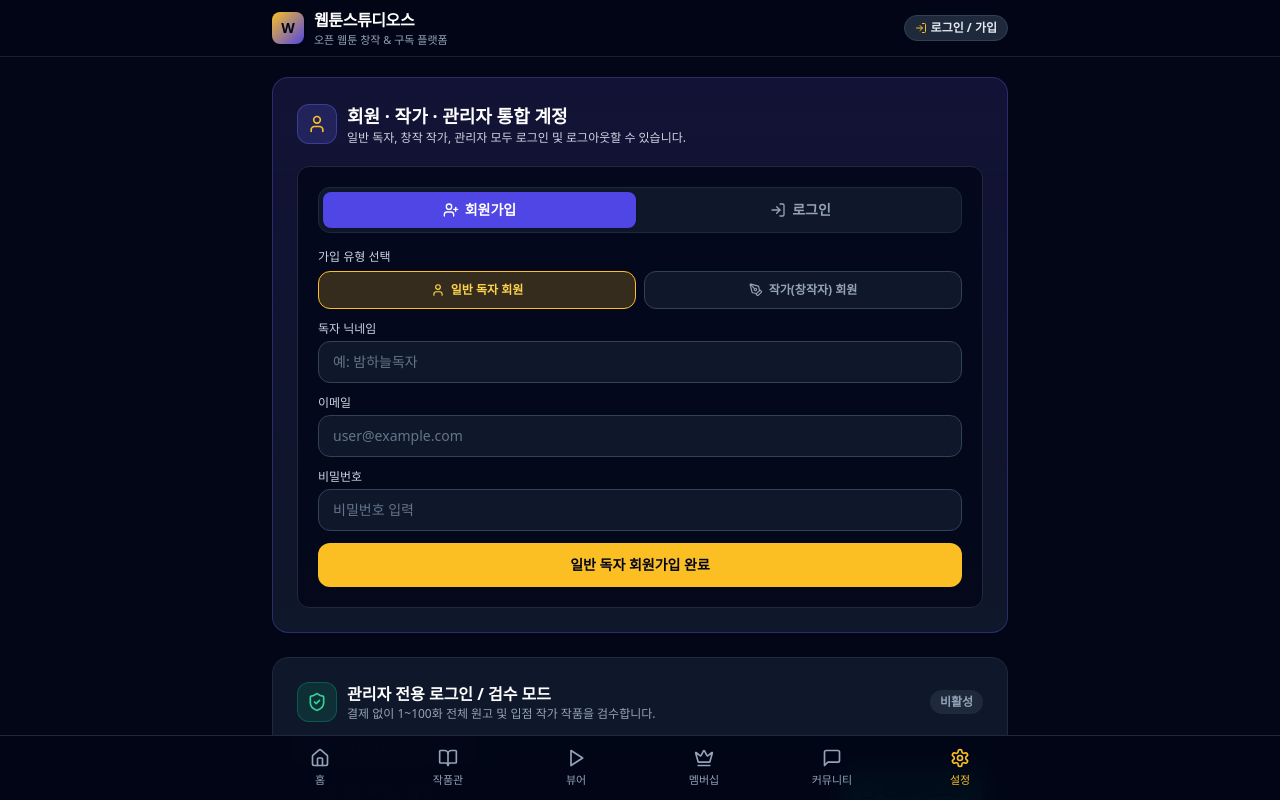
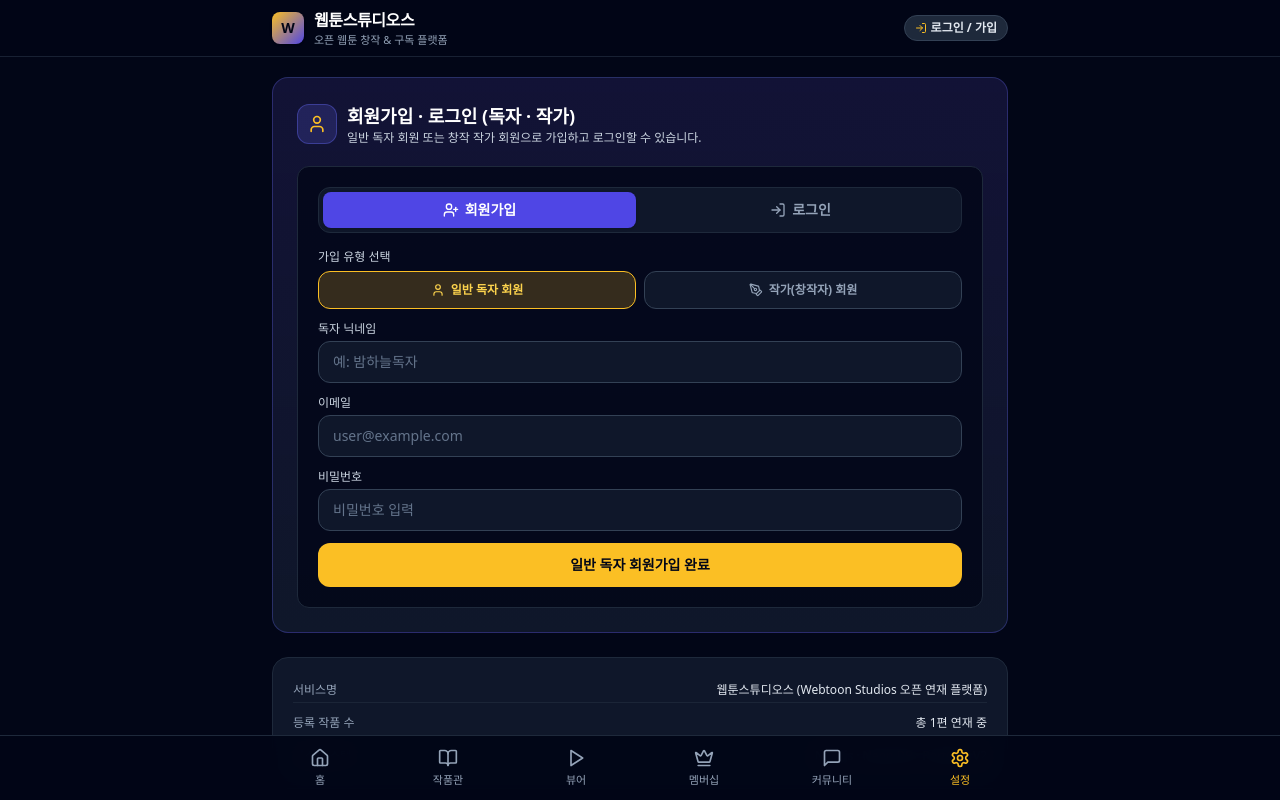
Before and after one commit to parkhy5454/Webtoon-Studio, a Next.js app: page / in a window 1280 px wide. Both pictures are taken after a click on the button "로그인 / 가입". Shown: the top 800 px of the page. Built offline with nearby package versions, Linux system fonts and the light colour scheme.

Commit message:
Add files via upload

```diff
--- a/src/app/page.tsx
+++ b/src/app/page.tsx
@@ -154,14 +154,16 @@ export default function WebtoonStudioPage() {
   const [isFullscreen, setIsFullscreen] = useState<boolean>(false);
   const [fullscreenCutIndex, setFullscreenCutIndex] = useState<number>(0);
 
-  // 멤버십 & 관리자 검수 모드 상태
+  // 멤버십 & 관리자 검수 모드 상태 (기본 화면에서는 비공개)
   const [isMember, setIsMember] = useState<boolean>(false);
   const [isAdminReview, setIsAdminReview] = useState<boolean>(false);
+  const [showAdminPanel, setShowAdminPanel] = useState<boolean>(false);
+  const [secretTapCount, setSecretTapCount] = useState<number>(0);
   const [adminPinInput, setAdminPinInput] = useState<string>('');
   const [adminError, setAdminError] = useState<string>('');
   const [adminSuccessMsg, setAdminSuccessMsg] = useState<string>('');
 
-  // 통합 회원(일반 독자 / 작가 / 관리자) 계정 상태
+  // 회원(일반 독자 / 작가) 계정 상태
   const [users, setUsers] = useState<UserAccount[]>([]);
   const [currentUser, setCurrentUser] = useState<UserAccount | null>(null);
   const [authMode, setAuthMode] = useState<'login' | 'signup'>('signup');
@@ -237,6 +239,17 @@ export default function WebtoonStudioPage() {
     setIsFullscreen(false);
     setActiveTab('home');
     window.scrollTo({ top: 0, behavior: 'smooth' });
+  };
+
+  // 하단 서비스명 영역 5회 연속 터치 시 숨김 관리자 인증 패널 토글
+  const handleSecretAdminTrigger = () => {
+    const next = secretTapCount + 1;
+    if (next >= 5) {
+      setShowAdminPanel((prev) => !prev);
+      setSecretTapCount(0);
+    } else {
+      setSecretTapCount(next);
+    }
   };
 
   // 현재 선택된 작품 & 회차
@@ -307,7 +320,7 @@ export default function WebtoonStudioPage() {
       setAdminPinInput('');
       showToast('관리자 로그인 완료 (전체 회차 잠금 해제)');
     } else {
-      setAdminError('PIN 번호가 일치하지 않습니다. (기본 PIN: 2026)');
+      setAdminError('PIN 번호가 일치하지 않습니다.');
       setAdminSuccessMsg('');
     }
   };
@@ -316,12 +329,13 @@ export default function WebtoonStudioPage() {
   const handleLogoutAll = () => {
     setCurrentUser(null);
     setIsAdminReview(false);
+    setShowAdminPanel(false);
     setAdminSuccessMsg('');
     localStorage.removeItem(STORAGE_KEYS.CURRENT_USER);
     showToast('로그아웃되었습니다.');
   };
 
-  // 통합 회원가입 / 로그인 핸들러 (일반 독자 & 작가)
+  // 회원가입 / 로그인 핸들러 (일반 독자 & 작가 + 관리자 이메일 로그인 지원)
   const handleAuthSubmit = (e: React.FormEvent) => {
     e.preventDefault();
     setAuthError('');
@@ -370,6 +384,7 @@ export default function WebtoonStudioPage() {
           : `${name}님, 일반 회원으로 가입되었습니다!`
       );
     } else {
+      // 관리자 이메일(admin@webtoon.kr / 2026) 비공개 로그인 지원
       if (email === 'admin@webtoon.kr' && password === '2026') {
         const adminAccount: UserAccount = {
           id: 'admin-master',
@@ -578,6 +593,7 @@ export default function WebtoonStudioPage() {
     : [];
 
   const isLoggedIn = Boolean(currentUser || isAdminReview);
+  const isAdminLoggedIn = Boolean(isAdminReview || currentUser?.role === 'admin');
 
   // 컷 렌더링 헬퍼 (일반 뷰어 & 전체화면 리더 공용 스타일)
   const renderCutVisual = (cut: EpisodeCut, idx: number, isReaderMode = false) => {
@@ -690,7 +706,7 @@ export default function WebtoonStudioPage() {
                 <span className="font-bold text-sm sm:text-base tracking-tight text-white group-hover:text-amber-300 transition">
                   웹툰스튜디오스
                 </span>
-                {(isAdminReview || currentUser?.role === 'admin') && (
+                {isAdminLoggedIn && (
                   <span className="inline-flex items-center gap-1 px-2 py-0.5 rounded-full text-[11px] font-bold bg-emerald-500/20 text-emerald-300 border border-emerald-500/40 animate-pulse">
                     <ShieldCheck className="w-3 h-3" />
                     관리자
@@ -711,14 +727,14 @@ export default function WebtoonStudioPage() {
                   type="button"
                   onClick={() => setActiveTab('settings')}
                   className={`inline-flex items-center gap-1 px-2.5 py-1 rounded-full text-xs font-semibold border transition ${
-                    currentUser?.role === 'admin' || isAdminReview
+                    isAdminLoggedIn
                       ? 'bg-emerald-500/20 text-emerald-300 border-emerald-500/40'
                       : currentUser?.role === 'creator'
                       ? 'bg-indigo-500/20 text-indigo-300 border-indigo-500/40'
                       : 'bg-slate-800 text-slate-200 border-slate-700'
                   }`}
                 >
-                  {currentUser?.role === 'admin' || isAdminReview ? (
+                  {isAdminLoggedIn ? (
                     <ShieldCheck className="w-3 h-3" />
                   ) : currentUser?.role === 'creator' ? (
                     <PenTool className="w-3 h-3" />
@@ -1032,7 +1048,7 @@ export default function WebtoonStudioPage() {
                   회차 목록 ({currentWork.episodes.length}화)
                 </h3>
                 <span className="text-xs text-slate-400">
-                  {isAdminReview || currentUser?.role === 'admin'
+                  {isAdminLoggedIn
                     ? '관리자 모드: 전 회차 열람 가능'
                     : isMember
                     ? '멤버십 회원: 전 회차 열람 가능'
@@ -1342,7 +1358,7 @@ export default function WebtoonStudioPage() {
                     onClick={() => setActiveTab('settings')}
                     className="px-6 py-3 rounded-xl bg-slate-800 hover:bg-slate-700 text-slate-200 font-semibold text-sm border border-slate-700 transition"
                   >
-                    관리자 로그인 / PIN 입력
+                    회원 로그인하기
                   </button>
                 </div>
               </div>
@@ -1472,15 +1488,15 @@ export default function WebtoonStudioPage() {
           </div>
         )}
 
-        {/* ==================== 6. 설정 탭 (일반 독자 · 작가 · 관리자 통합 계정 & 작가 스튜디오) ==================== */}
+        {/* ==================== 6. 설정 탭 (일반 독자 · 작가 회원가입/로그인 & 작가 스튜디오) ==================== */}
         {activeTab === 'settings' && (
           <div className="space-y-6">
-            {/* (A) 통합 회원 / 작가 / 관리자 계정 관리 */}
+            {/* (A) 회원 / 작가 계정 관리 (관리자 관련 문구 및 폼은 일반 화면에 노출하지 않음) */}
             <div className="p-6 rounded-2xl bg-gradient-to-b from-indigo-950/60 to-slate-900 border border-indigo-500/30 space-y-5">
               <div className="flex items-center justify-between gap-2">
                 <div className="flex items-center gap-2.5">
                   <div className="w-10 h-10 rounded-xl bg-indigo-500/20 border border-indigo-500/40 flex items-center justify-center shrink-0">
-                    {currentUser?.role === 'admin' || isAdminReview ? (
+                    {isAdminLoggedIn ? (
                       <ShieldCheck className="w-5 h-5 text-emerald-400" />
                     ) : currentUser?.role === 'creator' ? (
                       <PenTool className="w-5 h-5 text-indigo-300" />
@@ -1490,10 +1506,10 @@ export default function WebtoonStudioPage() {
                   </div>
                   <div>
                     <h2 className="text-base sm:text-lg font-bold text-white">
-                      회원 · 작가 · 관리자 통합 계정
+                      회원가입 · 로그인 (독자 · 작가)
                     </h2>
                     <p className="text-xs text-slate-300">
-                      일반 독자, 창작 작가, 관리자 모두 로그인 및 로그아웃할 수 있습니다.
+                      일반 독자 회원 또는 창작 작가 회원으로 가입하고 로그인할 수 있습니다.
                     </p>
                   </div>
                 </div>
@@ -1511,7 +1527,7 @@ export default function WebtoonStudioPage() {
               </div>
 
               {!isLoggedIn ? (
-                /* 비로그인 상태: 일반 독자 / 작가 회원가입 및 통합 로그인 폼 */
+                /* 비로그인 상태: 일반 독자 / 작가 회원가입 및 로그인 폼 */
                 <div className="p-4 sm:p-5 rounded-xl bg-slate-950/80 border border-slate-800 space-y-4">
                   <div className="grid grid-cols-2 gap-2 p-1 rounded-xl bg-slate-900 border border-slate-800">
                     <button
@@ -1654,14 +1670,14 @@ export default function WebtoonStudioPage() {
                       <div className="flex items-center gap-2">
                         <span
                           className={`px-2 py-0.5 rounded text-[11px] font-bold ${
-                            currentUser?.role === 'admin' || isAdminReview
+                            isAdminLoggedIn
                               ? 'bg-emerald-500/20 text-emerald-300'
                               : currentUser?.role === 'creator'
                               ? 'bg-indigo-500/20 text-indigo-300'
                               : 'bg-amber-400/20 text-amber-300'
                           }`}
                         >
-                          {currentUser?.role === 'admin' || isAdminReview
+                          {isAdminLoggedIn
                             ? '관리자 계정'
                             : currentUser?.role === 'creator'
                             ? '창작 작가 계정'
@@ -1703,9 +1719,7 @@ export default function WebtoonStudioPage() {
                   )}
 
                   {/* 작가 또는 관리자 계정일 때 작가 스튜디오 노출 */}
-                  {(currentUser?.role === 'creator' ||
-                    currentUser?.role === 'admin' ||
-                    isAdminReview) && (
+                  {(currentUser?.role === 'creator' || isAdminLoggedIn) && (
                     <div className="space-y-4 pt-2 border-t border-slate-800">
                       <div className="flex items-center justify-between">
                         <span className="text-xs font-bold text-indigo-300">
@@ -2018,15 +2032,16 @@ export default function WebtoonStudioPage() {
               )}
             </div>
 
-            {/* (B) 관리자 전용 검수 모드 로그인 / 로그아웃 */}
-            <div className="p-6 rounded-2xl bg-slate-900 border border-slate-800 space-y-4">
+            {/* (B) 숨김 관리자 전용 검수 패널 (관리자 로그인 중이거나 하단 서비스명 5회 터치 시에만 표시) */}
+            {(isAdminLoggedIn || showAdminPanel) && (
+              <div className="p-6 rounded-2xl bg-slate-900 border border-emerald-500/30 space-y-4">
                 <div className="flex items-center justify-between">
                   <div className="flex items-center gap-2.5">
                     <div className="w-10 h-10 rounded-xl bg-emerald-500/15 border border-emerald-500/30 flex items-center justify-center">
                       <ShieldCheck className="w-5 h-5 text-emerald-400" />
                     </div>
                     <div>
-                    <h2 className="text-base font-bold text-white">관리자 전용 로그인 / 검수 모드</h2>
+                      <h2 className="text-base font-bold text-white">관리자 전용 검수 모드</h2>
                       <p className="text-xs text-slate-400">
                         결제 없이 1~100화 전체 원고 및 입점 작가 작품을 검수합니다.
                       </p>
@@ -2034,16 +2049,16 @@ export default function WebtoonStudioPage() {
                   </div>
                   <span
                     className={`px-2.5 py-1 rounded-full text-xs font-bold ${
-                    isAdminReview || currentUser?.role === 'admin'
+                      isAdminLoggedIn
                         ? 'bg-emerald-500/20 text-emerald-300 border border-emerald-500/40'
                         : 'bg-slate-800 text-slate-400'
                     }`}
                   >
-                  {isAdminReview || currentUser?.role === 'admin' ? '로그인됨' : '비활성'}
-                </span>
-              </div>
-
-              {isAdminReview || currentUser?.role === 'admin' ? (
+                    {isAdminLoggedIn ? '활성화됨' : '인증 대기'}
+                  </span>
+                </div>
+
+                {isAdminLoggedIn ? (
                   <div className="p-4 rounded-xl bg-emerald-950/40 border border-emerald-500/30 space-y-3">
                     <p className="text-xs sm:text-sm text-emerald-200">
                       현재 <strong>관리자 계정</strong>으로 로그인되어 있습니다. 전 작품 모든 회차 잠금이 해제되었습니다.
@@ -2060,7 +2075,7 @@ export default function WebtoonStudioPage() {
                 ) : (
                   <form onSubmit={handleAdminUnlock} className="space-y-3 pt-1">
                     <label className="block text-xs font-medium text-slate-300">
-                    관리자 PIN 입력 (기본 PIN: 2026)
+                      관리자 인증 코드 입력
                     </label>
                     <div className="flex gap-2">
                       <input
@@ -2069,7 +2084,7 @@ export default function WebtoonStudioPage() {
                         maxLength={8}
                         value={adminPinInput}
                         onChange={(e) => setAdminPinInput(e.target.value)}
-                      placeholder="PIN 번호 4자리 입력"
+                        placeholder="인증 코드 입력"
                         className="flex-1 rounded-xl bg-slate-950 border border-slate-700 px-3.5 py-2.5 text-sm text-white placeholder-slate-500 focus:outline-none focus:border-emerald-400"
                       />
                       <button
@@ -2077,7 +2092,7 @@ export default function WebtoonStudioPage() {
                         className="px-5 py-2.5 rounded-xl bg-emerald-500 hover:bg-emerald-400 text-slate-950 font-bold text-sm transition flex items-center gap-1.5"
                       >
                         <Unlock className="w-4 h-4" />
-                      관리자 로그인
+                        인증
                       </button>
                     </div>
                     {adminError && (
@@ -2092,10 +2107,14 @@ export default function WebtoonStudioPage() {
                   </form>
                 )}
               </div>
-
-            {/* (C) 플랫폼 정보 */}
+            )}
+
+            {/* (C) 플랫폼 정보 (서비스명 줄을 5회 연속 클릭하면 관리자 인증 패널이 열립니다) */}
             <div className="p-5 rounded-2xl bg-slate-900 border border-slate-800 space-y-2 text-xs text-slate-400">
-              <div className="flex justify-between py-1 border-b border-slate-800/80">
+              <div
+                onClick={handleSecretAdminTrigger}
+                className="flex justify-between py-1 border-b border-slate-800/80 select-none cursor-default"
+              >
                 <span>서비스명</span>
                 <span className="text-slate-200 font-medium">
                   웹툰스튜디오스 (Webtoon Studios 오픈 연재 플랫폼)
```
Lines whose indentation alone changed are shown as unchanged.
